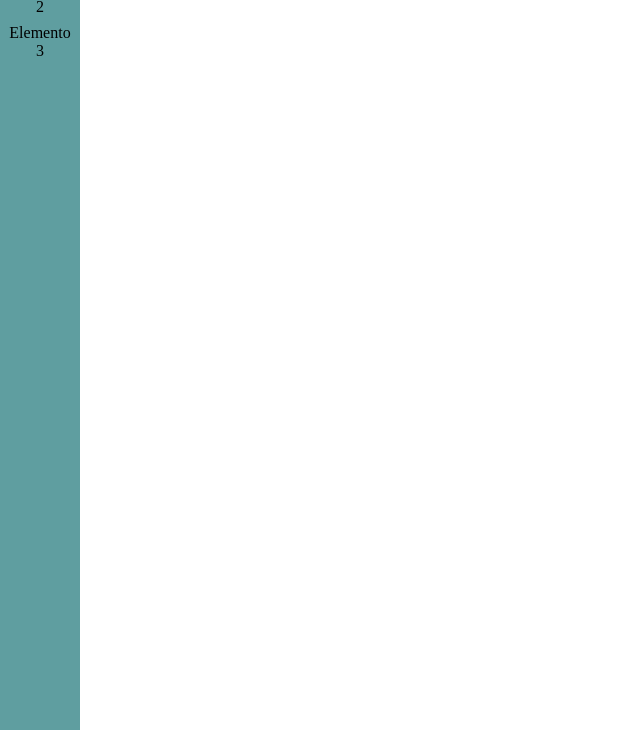
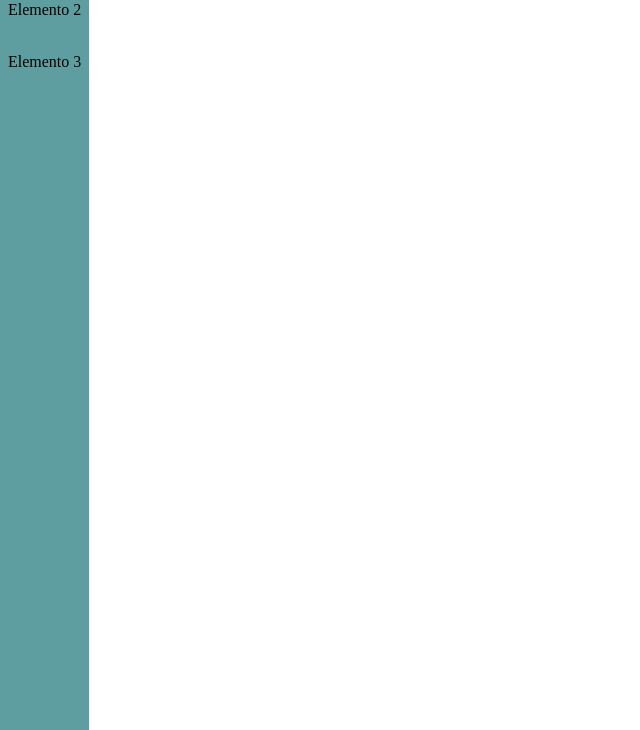
Before and after one commit to SrDiamond/OpenBootcamp, a plain HTML site: page HTML/10.Introducción al diseño responsive/index.html in a window 1280 px wide. Shown: the part 70-800 px from the top of the page, without its empty margins (0-640 px from the left). Drawn offline with Linux system fonts and the light colour scheme.

Commit message:
Ejercicios
Cambio en el ejercicio 10 por un problema

```diff
--- a/HTML/10.Introducción al diseño responsive/index.html
+++ b/HTML/10.Introducción al diseño responsive/index.html
@@ -8,13 +8,11 @@
     <link rel="stylesheet" href="style.css">
 </head>
 <body>
-    <div class="contenido">
-        <div class="barra-lateral">
-            <div class="elementos elemento1">Elemento 1</div>
-            <div class="elementos elemento2">Elemento 2</div>
-            <div class="elementos elemento3">Elemento 3</div>
-        </div>
-        <div class="seccion">Este es un contenido</div>
+    <div class="barra-lateral">
+        <div class="elementos elemento1">Elemento 1</div>
+        <div class="elementos elemento2">Elemento 2</div>
+        <div class="elementos elemento3">Elemento 3</div>
     </div>
+    <div class="seccion">Este es un contenido</div>
 </body>
 </html>
--- a/HTML/10.Introducción al diseño responsive/style.css
+++ b/HTML/10.Introducción al diseño responsive/style.css
@@ -1,23 +1,22 @@
 * {
-    box-sizing: border-box;
-    height: 100%;
     padding: 0;
     margin: 0;
 }
-.contenido{
+
+body{
     display: flex;
-    gap: 10px;
+    min-height: 100vh;
+    min-width: 100vw;
 }
 
 .seccion{
     font-size: 3rem;
+    flex-grow: 1;
 }
 
 .barra-lateral{
     display: flex;
     flex-direction: column;
-    height: 100%;
-    width: 10vh;
     padding: 4px;
     gap: 4px;
     background-color: cadetblue;
@@ -33,6 +32,9 @@
 }
 
 @media (max-width: 640px){
+    body{
+        flex-direction: column-reverse;
+    }
     .barra-lateral{
         flex-direction: row;
         align-items: flex-end;
```
